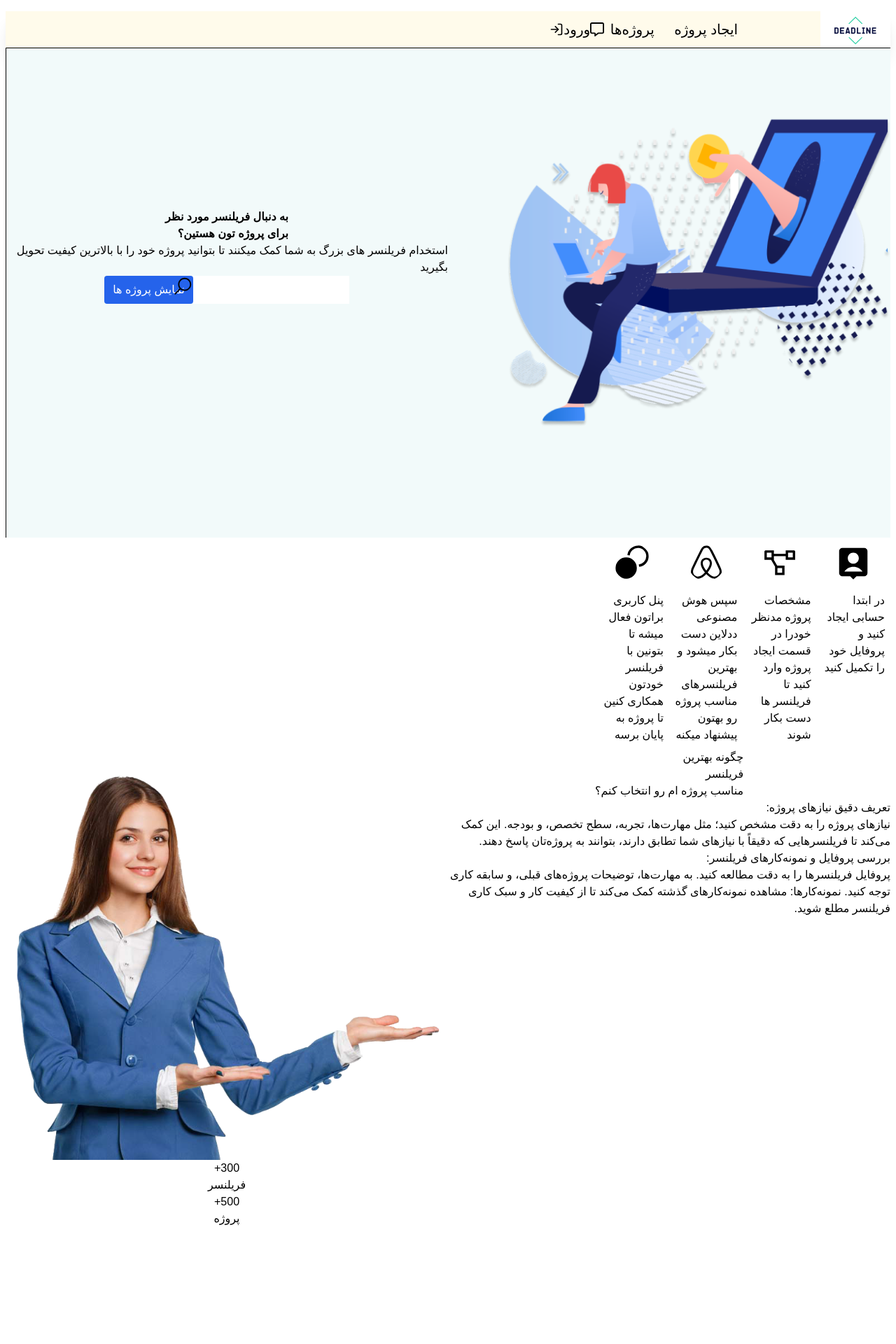
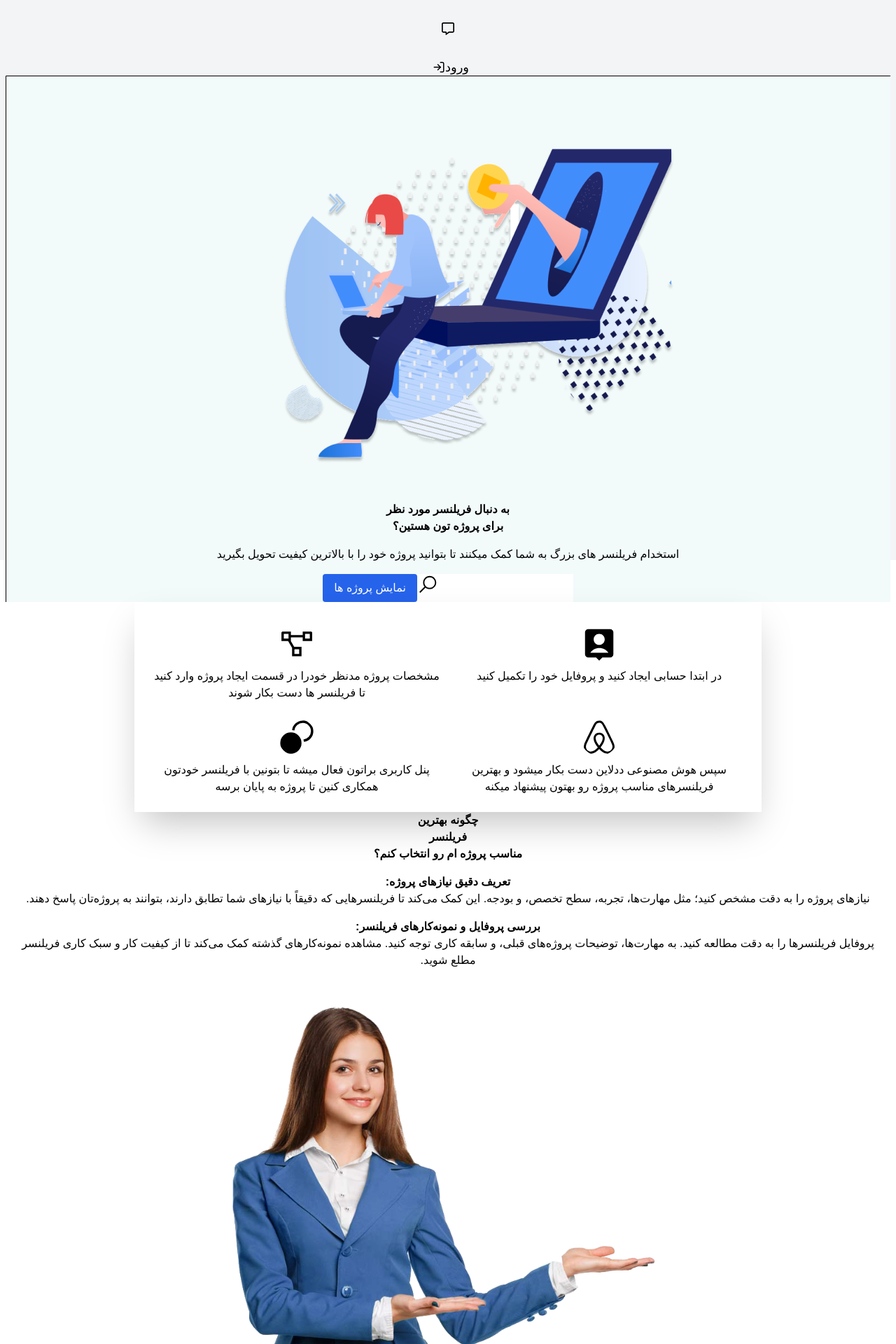
Before and after one commit to mahdikargar-cmd/Freelancer-System, a Next.js app in the folder front/: page / in a window 1280 px wide. Shown: the top 1920 px of the page at 70% size. Before the commit the page ends 1761 px from the top, so only its background shows below. Built offline with nearby package versions, Linux system fonts and the light colour scheme.

Commit message:
update ui v1.2.0

```diff
--- a/front/src/Components/header/Header.jsx
+++ b/front/src/Components/header/Header.jsx
@@ -10,117 +10,105 @@ import {VscActivateBreakpoints} from "react-icons/vsc";
 export const Header = () => {
     return (
         <>
-            {/* start main*/}
+            {/* start main */}
             <div
-                className="relative w-full h-[700px]  overflow-hidden bg-no-repeat bg-cover bg-center "
+                className="relative w-full h-[500px] md:h-[700px] overflow-hidden bg-no-repeat bg-cover bg-center"
                 style={{
                     backgroundImage: `url(${background.src})`,
-
                 }}
             >
-
-                <div className="absolute top-0 left-0 right-0 h-full">
-
-                </div>
-                <div className="grid grid-cols-12 relative z-10 pt-16">
-                    <div className="col-span-6 flex items-center justify-center ">
-                        <img src={aks.src} alt="" className={'w-[400px] h-[400px] '}/>
+                <div className="absolute top-0 left-0 right-0 h-full"></div>
+                <div className="grid grid-cols-1 md:grid-cols-12 relative z-10 pt-8 md:pt-16">
+                    <div className="col-span-6 flex items-center justify-center">
+                        <img src={aks.src} alt="Moving Image"
+                             className="w-[200px] h-[200px] md:w-[400px] md:h-[400px] animate-bounce-vertical"/>
                     </div>
-                    <div className="col-span-6 flex items-center flex-col space-y-8 justify-center">
-                        <h1 className="font-bold text-[35px]">
-                            به دنبال فریلنسر مورد نظر <p>برای پروژه تون هستین؟ </p>
+                    <div
+                        className="col-span-6 flex items-center flex-col space-y-4 md:space-y-8 justify-center text-center md:text-right">
+                        <h1 className="font-bold text-[24px] md:text-[35px]">
+                            به دنبال فریلنسر مورد نظر <p>برای پروژه تون هستین؟</p>
                         </h1>
-                        <p className={'text-zinc-600 w-[300px]'}>
+                        <p className="text-zinc-600 w-[250px] md:w-[300px]">
                             استخدام فریلنسر های بزرگ به شما کمک میکنند تا بتوانید پروژه خود را با بالاترین کیفیت تحویل
                             بگیرید
                         </p>
-
-                        <div className={'flex justify-between '}>
-                            <div className={'relative'}>
-                                <input type="text" className={'drop-shadow m-1 p-2 '}/>
-                                <button className={'absolute -ms-52 mt-2'}><LiaSearchSolid size={30}/></button>
-
+                        <div className="flex justify-center md:justify-between space-x-2">
+                            <div className="relative">
+                                <input type="text" className="drop-shadow m-1 p-2"/>
+                                <button className="absolute left-0 top-1/2 transform -translate-y-1/2"><LiaSearchSolid
+                                    size={30}/></button>
                             </div>
-                            <button className={'bg-blue-600 rounded text-white p-2 m-1 ps-3 pl-3'}>نمایش پروژه ها
-                            </button>
+                            <button className="bg-blue-600 rounded text-white p-2 m-1 px-4">نمایش پروژه ها</button>
                         </div>
                     </div>
                 </div>
+            </div>
+            {/* end main */}
 
-
-            </div>
-            {/* end main*/}
-            {/* start info*/}
-            <div className={'flex justify-center -mt-40 z-50 relative'}>
-                <div className={' bg-white w-[1000px]  p-8 shadow-2xl'}>
-                    <div className={'grid grid-cols-12   '}>
-                        <div className={'col-span-3 flex flex-col '}>
-                            <div className={'flex justify-center'}><RiAccountPinBoxFill
-                                className={'bg-blue-400 rounded-full p-2 text-amber-50'} size={70}/></div>
-                            <div className={'p-2 text-zinc-600  '}><p>در ابتدا حسابی ایجاد کنید و پروفایل خود را
-                                تکمیل کنید</p></div>
+            {/* start info */}
+            <div className="flex justify-center  md:-mt-40 z-50 relative px-4">
+                <div className="bg-white w-full max-w-4xl p-6 md:p-8 shadow-2xl">
+                    <div className="grid grid-cols-2 md:grid-cols-4 gap-4">
+                        <div className="flex flex-col items-center text-center space-y-2">
+                            <RiAccountPinBoxFill className="bg-blue-400 rounded-full p-2 text-amber-50" size={70}/>
+                            <p className="text-zinc-600">در ابتدا حسابی ایجاد کنید و پروفایل خود را تکمیل کنید</p>
                         </div>
-                        <div className={'col-span-3 flex flex-col '}>
-                            <div className={'flex justify-center'}>
-                                <LiaProjectDiagramSolid
-                                    className={'bg-blue-400 rounded-full p-2 text-amber-50'} size={70}/></div>
-                            <div className={'p-2 text-zinc-600  '}><p>مشخصات پروژه مدنظر خودرا در قسمت ایجاد پروژه
-                                وارد کنید تا فریلنسر ها دست بکار شوند</p></div>
+                        <div className="flex flex-col items-center text-center space-y-2">
+                            <LiaProjectDiagramSolid className="bg-blue-400 rounded-full p-2 text-amber-50" size={70}/>
+                            <p className="text-zinc-600">مشخصات پروژه مدنظر خودرا در قسمت ایجاد پروژه وارد کنید تا
+                                فریلنسر ها دست بکار شوند</p>
                         </div>
-                        <div className={'col-span-3 flex flex-col '}>
-                            <div className={'flex justify-center'}>
-                                <FaAirbnb
-                                    className={'bg-blue-400 rounded-full p-2 text-amber-50'} size={70}/></div>
-                            <div className={'p-2 text-zinc-600  '}><p>سپس هوش مصنوعی ددلاین دست بکار میشود و بهترین
-                                فریلنسرهای مناسب پروژه رو بهتون پیشنهاد میکنه</p></div>
+                        <div className="flex flex-col items-center text-center space-y-2">
+                            <FaAirbnb className="bg-blue-400 rounded-full p-2 text-amber-50" size={70}/>
+                            <p className="text-zinc-600">سپس هوش مصنوعی ددلاین دست بکار میشود و بهترین فریلنسرهای مناسب
+                                پروژه رو بهتون پیشنهاد میکنه</p>
                         </div>
-                        <div className={'col-span-3 flex flex-col '}>
-                            <div className={'flex justify-center'}>
-                                <VscActivateBreakpoints
-                                    className={'bg-blue-400 rounded-full p-2 text-amber-50'} size={70}/></div>
-                            <div className={'p-2 text-zinc-600  '}><p>پنل کاربری براتون فعال میشه تا بتونین با
-                                فریلنسر خودتون همکاری کنین تا پروژه به پایان برسه</p></div>
+                        <div className="flex flex-col items-center text-center space-y-2">
+                            <VscActivateBreakpoints className="bg-blue-400 rounded-full p-2 text-amber-50" size={70}/>
+                            <p className="text-zinc-600">پنل کاربری براتون فعال میشه تا بتونین با فریلنسر خودتون همکاری
+                                کنین تا پروژه به پایان برسه</p>
                         </div>
                     </div>
                 </div>
+            </div>
+            {/* end info */}
 
-            </div>
-            {/* end info*/}
-            {/* start caption*/}
-            <div className={'flex justify-center'}>
-                <div className={'grid grid-cols-12 mt-48 w-[1000px]'}>
-                    <div className={'col-span-6 flex items-center flex flex-col'}>
-                        <h1 className={'font-semibold text-[40px]'}>چگونه بهترین <p
-                            className={'text-blue-500'}>فریلنسر</p> مناسب پروژه ام رو انتخاب کنم؟
+            {/* start caption */}
+            <div className="flex justify-center px-4 mt-20 md:mt-48">
+                <div className="grid grid-cols-1 md:grid-cols-12 gap-4 w-full max-w-6xl">
+                    <div
+                        className="col-span-12 md:col-span-6 flex items-center flex-col text-center md:text-right space-y-4">
+                        <h1 className="font-semibold text-[28px] md:text-[40px]">
+                            چگونه بهترین <p className="text-blue-500">فریلنسر</p> مناسب پروژه ام رو انتخاب کنم؟
                         </h1>
-                        <div className={'flex  justify-start  '}>
-                            <h1 className={''}> تعریف دقیق نیازهای پروژه: <p>نیازهای پروژه را به دقت مشخص کنید؛ مثل
-                                مهارت‌ها، تجربه، سطح تخصص، و بودجه. این کمک می‌کند تا فریلنسرهایی که دقیقاً با نیازهای
-                                شما تطابق دارند، بتوانند به پروژه‌تان پاسخ دهند.</p>
-                            </h1>
+                        <div className="text-zinc-600">
+                            <p className="font-semibold">تعریف دقیق نیازهای پروژه:</p>
+                            <p>نیازهای پروژه را به دقت مشخص کنید؛ مثل مهارت‌ها، تجربه، سطح تخصص، و بودجه. این کمک می‌کند
+                                تا فریلنسرهایی که دقیقاً با نیازهای شما تطابق دارند، بتوانند به پروژه‌تان پاسخ دهند.</p>
                         </div>
-                        <div className={'flex  justify-start  '}>
-                            <h1 className={''}> بررسی پروفایل و نمونه‌کارهای فریلنسر: <p>پروفایل فریلنسرها را به دقت مطالعه کنید. به مهارت‌ها، توضیحات پروژه‌های قبلی، و سابقه کاری توجه کنید.
-                                نمونه‌کارها: مشاهده نمونه‌کارهای گذشته کمک می‌کند تا از کیفیت کار و سبک کاری فریلنسر مطلع شوید.</p>
-                            </h1>
+                        <div className="text-zinc-600">
+                            <p className="font-semibold">بررسی پروفایل و نمونه‌کارهای فریلنسر:</p>
+                            <p>پروفایل فریلنسرها را به دقت مطالعه کنید. به مهارت‌ها، توضیحات پروژه‌های قبلی، و سابقه
+                                کاری توجه کنید. مشاهده نمونه‌کارهای گذشته کمک می‌کند تا از کیفیت کار و سبک کاری فریلنسر
+                                مطلع شوید.</p>
                         </div>
-
                     </div>
-                    <div className={'col-span-6 '}>
-                        <img src={group.src} alt="" className={'w-[400px] h-[400px] '}/>
-                        <div className={'flex flex-col justify-center relative -mt-52 bg-white drop-shadow w-[90px] rounded'}>
-                            <p className={'text-blue-500 flex justify-center'}>300+</p>
-                            <p className={' flex justify-center'}>فریلنسر</p>
+                    <div className="col-span-12 md:col-span-6 flex flex-col items-center">
+                        <img src={group.src} alt="" className="w-[200px] h-[200px] md:w-[400px] md:h-[400px]"/>
+                        <div
+                            className="relative ml-80 animate-bounce-vertical  -mt-40 md:-mt-52 bg-white shadow-lg w-[70px] md:w-[90px] rounded-lg text-center p-2">
+                            <p className="text-blue-500 ">300+</p>
+                            <p>فریلنسر</p>
                         </div>
-                        <div className={'flex flex-col justify-center relative -mt-32 ms-20 bg-white drop-shadow w-[90px] rounded'}>
-                            <p className={'text-blue-500 flex justify-center'}>500+</p>
-                            <p className={' flex justify-center'}>پروژه</p>
+                        <div
+                            className="relative -mt-10 animate-bounce-vertical md:-mt-32 ml-32  bg-white shadow-lg w-[70px] md:w-[90px] rounded-lg text-center p-2">
+                            <p className="text-blue-500">500+</p>
+                            <p>پروژه</p>
                         </div>
                     </div>
                 </div>
-
             </div>
-            {/* end caption*/}
+            {/* end caption */}
         </>
     );
 };
--- a/front/src/Components/navbar/Navbar.jsx
+++ b/front/src/Components/navbar/Navbar.jsx
@@ -5,10 +5,12 @@ import Image from 'next/image';
 import logo from '../../public/assets/img/logo.png';
 import { FiLogIn } from 'react-icons/fi';
 import { FaRegMessage } from 'react-icons/fa6';
+import { HiMenuAlt3, HiX } from "react-icons/hi"; // برای آیکون منو
 import { useAuth } from '@/app/context/AuthContext';
 
 function Navbar() {
     const [isClient, setIsClient] = useState(false);
+    const [isMenuOpen, setIsMenuOpen] = useState(false);
     const { isLoggedIn, logout } = useAuth();
 
     useEffect(() => {
@@ -17,39 +19,52 @@ function Navbar() {
 
     if (!isClient) return null;
 
+    // تابع برای بستن منو
+    const handleCloseMenu = () => {
+        setIsMenuOpen(false);
+    };
+
     return (
-        <div className={'grid grid-cols-12 text-xl text-black shadow-xl mt-4 bg-amber-50'}>
-            <div className={'col-span-2 flex items-center'}>
+        <div className="flex items-center justify-between text-lg md:text-xl text-black shadow-xl mt-4 bg-bgbackground p-4 md:p-0 relative">
+            {/* لوگو و لینک‌های ایجاد پروژه و پروژه‌ها */}
+            <div className="flex items-center justify-between w-full md:w-auto">
                 <Link href={'/'}>
-                    <Image src={logo} alt="لوگو" width={100} height={100} />
+                    <Image src={logo} alt="لوگو" width={50} height={50} className="md:w-[100px] md:h-[50px]" />
                 </Link>
+                {/* لینک‌های ایجاد پروژه و پروژه‌ها */}
+                <div className="flex space-x-4 ml-4">
+                    <Link href={'/createProject'} className="p-4" onClick={handleCloseMenu}>ایجاد پروژه</Link>
+                    <Link href={'/projects'} className="p-4" onClick={handleCloseMenu}>پروژه‌ها</Link>
                 </div>
-            <div className={'col-span-1 flex items-center justify-center'}>
-                <Link href={'/createProject'}>ایجاد پروژه</Link>
-            </div>
-            <div className={'col-span-1 flex items-center justify-center'}>
-                <Link href={'/projects'}>پروژه‌ها</Link>
             </div>
 
-            <div className={'col-span-8 flex justify-end items-center'}>
-                <Link href={'/message'} className={'ml-11 flex '}>
+            {/* دکمه همبرگر برای دستگاه‌های کوچک */}
+            <div className="md:hidden z-50">
+                <button onClick={() => setIsMenuOpen(!isMenuOpen)} className="text-black focus:outline-none">
+                    {isMenuOpen ? <HiX size={30} /> : <HiMenuAlt3 size={30} />}
+                </button>
+            </div>
+
+            {/* منو */}
+            <div className={`fixed inset-0 bg-gray-100 bg-opacity-90 z-40 transform ${isMenuOpen ? 'translate-x-0' : 'translate-x-full'} transition-transform duration-300 ease-in-out md:static md:translate-x-0 md:flex md:items-center md:justify-between md:bg-transparent`}>
+                <div className="flex flex-col md:flex-row-reverse md:space-x-8 md:ml-auto items-center h-full">
+                    {/* لینک‌های سمت چپ */}
+                    <div className="flex flex-col md:flex-row items-center mt-4 md:mt-0">
+                        <Link href={'/message'} className="p-4 flex items-center" onClick={handleCloseMenu}>
                             <FaRegMessage />
                         </Link>
                         {isLoggedIn ? (
                             <>
-                        <span className={'ml-5 flex items-center'}>پنل من</span>
-                        <button
-                            onClick={logout} // Use context's logout function
-                            className={'ml-5 flex items-center text-red-500'}
-                        >
-                            خروج
-                        </button>
+                                <span className="p-4">پنل من</span>
+                                <button onClick={() => { logout(); handleCloseMenu(); }} className="p-4 text-red-500">خروج</button>
                             </>
                         ) : (
-                    <Link href={'/login'} className={'ml-5 flex items-center'}>
-                        ورود<FiLogIn className={'ml-5 ms-2'} />
+                            <Link href={'/login'} className="p-4 flex items-center" onClick={handleCloseMenu}>
+                                ورود<FiLogIn className="ml-2" />
                             </Link>
                         )}
+                    </div>
+                </div>
             </div>
         </div>
     );
--- a/front/src/app/globals.css
+++ b/front/src/app/globals.css
@@ -8,6 +8,7 @@
   --background: #dbeafe;
   --foreground: #000000;
   --bgComponent:#fffbeb;
+  --bgbackground:#fffbeb;
 }
 
 @media (prefers-color-scheme: dark) {
--- a/front/src/app/layout.jsx
+++ b/front/src/app/layout.jsx
@@ -3,6 +3,7 @@ import localFont from "next/font/local";
 import "./globals.css";
 import Navbar from "../Components/navbar/Navbar";
 import {AuthProvider} from "./context/AuthContext";
+import Footer from "../Components/Footer/Footer";
 
 const geistSans = localFont({
     src: "./fonts/GeistVF.woff",
@@ -24,6 +25,7 @@ export default function RootLayout({ children }) {
         <AuthProvider>
             <Navbar />
             {children}
+            <Footer/>
         </AuthProvider>
         </body>
         </html>
--- a/front/tailwind.config.js
+++ b/front/tailwind.config.js
@@ -11,6 +11,16 @@ const config = {
                 background: "var(--background)",
                 foreground: "var(--foreground)",
                 bgComponent: "var(--bgComponent)",
+                bgbackground:"var(--bgbackground)"
+            },
+            keyframes: {
+                'bounce-vertical': {
+                    '0%, 100%': { transform: 'translateY(0)' },
+                    '50%': { transform: 'translateY(-40px)' }, // می‌توانید مقدار ۲۰ را تغییر دهید
+                },
+            },
+            animation: {
+                'bounce-vertical': 'bounce-vertical 2s ease-in-out infinite', // انیمیشن با مدت زمان ۲ ثانیه
             },
         },
     },
```
Also changed, not shown: front/src/Components/Footer/Footer.jsx (added, +41 -0 lines), front/src/app/(pages)/createProject/page.jsx (+69 -65 lines), front/src/app/(pages)/projects/[projectID]/page.jsx (+59 -25 lines), front/src/app/(pages)/projects/page.jsx (+43 -43 lines), 1 other file (tests, documents, lock files or other folders). Lines whose indentation alone changed are shown as unchanged.
